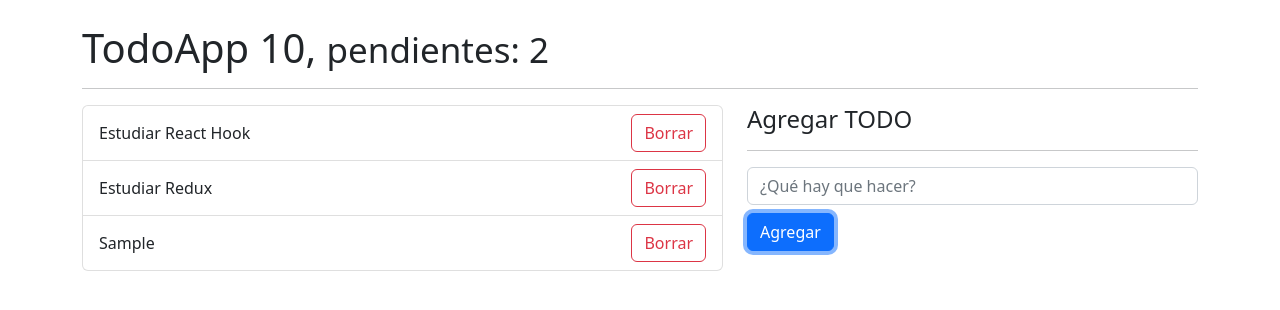
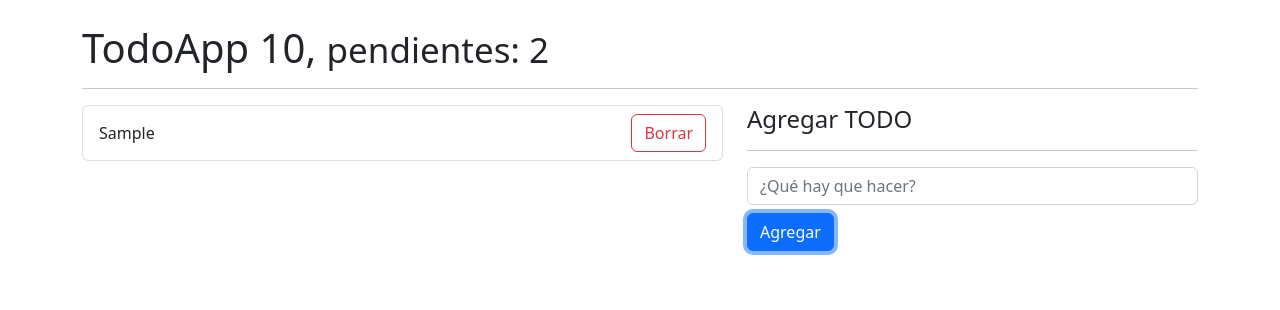
Before and after one commit to czabala847/react-hooks-app, a React (Vite) app: page / in a window 1280 px wide. Both pictures are taken after typing "Sample" into the empty fields and a click on the button "Agregar". Shown: the top 310 px of the page. Built offline with nearby package versions, Linux system fonts and the light colour scheme.

Commit message:
Eliminando un todo

```diff
--- a/src/08-useReducer/TodoAdd.tsx
+++ b/src/08-useReducer/TodoAdd.tsx
@@ -1,7 +1,5 @@
 import React, { ChangeEvent, useState } from "react";
 import { Todo } from "./interfaces/Todo.interface";
-
-import { useForm } from "../hooks/useForm";
 
 interface Props {
   addTodo: (todo: Todo) => void;
--- a/src/08-useReducer/TodoApp.tsx
+++ b/src/08-useReducer/TodoApp.tsx
@@ -1,4 +1,4 @@
-import React, { useReducer } from "react";
+import React, { useEffect, useReducer } from "react";
 
 import { TodoList } from "./TodoList";
 import { TodoAdd } from "./TodoAdd";
@@ -6,29 +6,37 @@ import { TodoAdd } from "./TodoAdd";
 import { todoReducer } from "./todoReducer";
 import { Todo, TodoAction, TodoActionKind } from "./interfaces/Todo.interface";
 
-const initialState: Todo[] = [
-  {
-    id: new Date().getTime(),
-    description: "Estudiar React Hook",
-    done: false,
-  },
-  {
-    id: new Date().getTime() * 3,
-    description: "Estudiar Redux",
-    done: false,
-  },
-];
+//  Evitar que el useEffect en el primer montado borré el localStorage
+const init = (): Todo[] => {
+  let todosStorage = localStorage.getItem("todos");
+
+  if (todosStorage) {
+    return JSON.parse(todosStorage);
+  }
+
+  return [];
+};
+
+const initialState: Todo[] = [];
 
 export const TodoApp: React.FC = () => {
-  const [todos, dispatchTodo] = useReducer(todoReducer, initialState);
+  const [todos, dispatchTodo] = useReducer(todoReducer, initialState, init);
 
-  const onNewTodo = (todo: Todo) => {
+  useEffect(() => {
+    localStorage.setItem("todos", JSON.stringify(todos));
+  }, [todos]);
+
+  const handleAddTodo = (todo: Todo) => {
     const action: TodoAction = {
       type: TodoActionKind.ADD,
       payload: todo,
     };
 
     dispatchTodo(action);
+  };
+
+  const handleDeleteTodo = (id: number) => {
+    dispatchTodo({ type: TodoActionKind.DELETE, payload: id });
   };
 
   return (
@@ -43,14 +51,14 @@ export const TodoApp: React.FC = () => {
 
             <div className="row">
               <div className="col-7">
-                <TodoList todos={todos} />
+                <TodoList todos={todos} deleteTodo={handleDeleteTodo} />
               </div>
 
               <div className="col-5">
                 <h4>Agregar TODO</h4>
                 <hr />
 
-                <TodoAdd addTodo={onNewTodo} />
+                <TodoAdd addTodo={handleAddTodo} />
               </div>
             </div>
           </div>
--- a/src/08-useReducer/TodoItem.tsx
+++ b/src/08-useReducer/TodoItem.tsx
@@ -1,11 +1,21 @@
 import React from "react";
 import { Todo } from "./interfaces/Todo.interface";
 
-export const TodoItem: React.FC<{ todo: Todo }> = ({ todo }) => {
+interface Props {
+  todo: Todo;
+  deleteTodo: (id: number) => void;
+}
+
+export const TodoItem: React.FC<Props> = ({ todo, deleteTodo }) => {
   return (
     <li className="list-group-item d-flex justify-content-between">
       <span className="align-self-center">{todo.description}</span>
-      <button className="btn btn-outline-danger">Borrar</button>
+      <button
+        className="btn btn-outline-danger"
+        onClick={() => deleteTodo(todo.id)}
+      >
+        Borrar
+      </button>
     </li>
   );
 };
--- a/src/08-useReducer/TodoList.tsx
+++ b/src/08-useReducer/TodoList.tsx
@@ -3,11 +3,16 @@ import { TodoItem } from "./TodoItem";
 
 import { Todo } from "./interfaces/Todo.interface";
 
-export const TodoList: React.FC<{ todos: Todo[] }> = ({ todos }) => {
+interface Props {
+  todos: Todo[];
+  deleteTodo: (id: number) => void;
+}
+
+export const TodoList: React.FC<Props> = ({ todos, deleteTodo }) => {
   return (
     <ul className="list-group">
       {todos.map((todo) => (
-        <TodoItem key={todo.id} todo={todo} />
+        <TodoItem key={todo.id} todo={todo} deleteTodo={deleteTodo} />
       ))}
     </ul>
   );
--- a/src/08-useReducer/interfaces/Todo.interface.ts
+++ b/src/08-useReducer/interfaces/Todo.interface.ts
@@ -12,5 +12,5 @@ export enum TodoActionKind {
 }
 
 export type TodoAction =
-  | { type: TodoActionKind.DELETE }
+  | { type: TodoActionKind.DELETE, payload: number }
   | { type: TodoActionKind.ADD; payload: Todo };
--- a/src/08-useReducer/todoReducer.ts
+++ b/src/08-useReducer/todoReducer.ts
@@ -5,6 +5,8 @@ export const todoReducer = (initialState: Todo[] = [], action: TodoAction) => {
     case TodoActionKind.ADD:
       return [...initialState, action.payload];
 
+    case TodoActionKind.DELETE:
+      return initialState.filter((todo) => todo.id !== action.payload);
     default:
       return initialState;
   }
```
